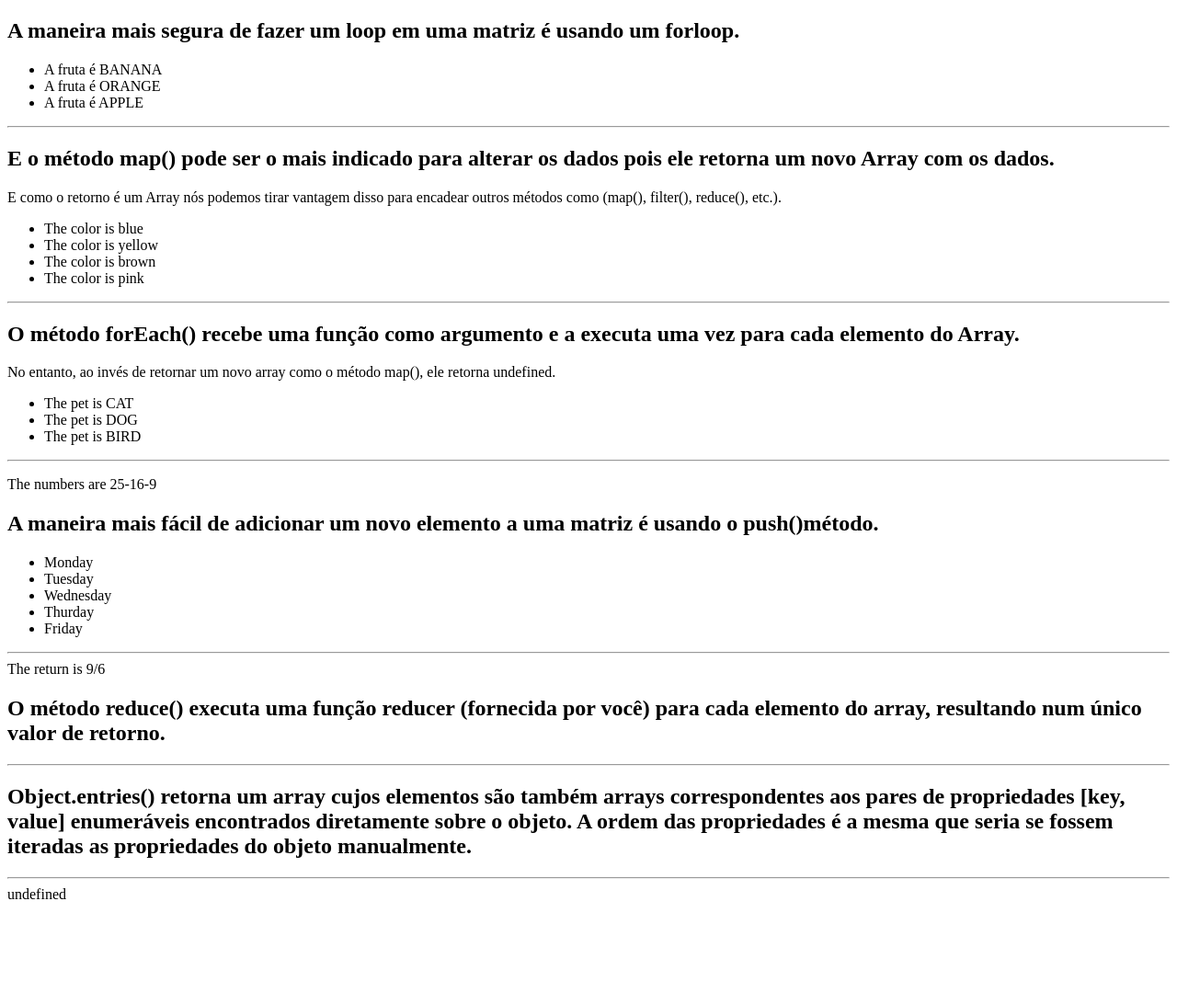
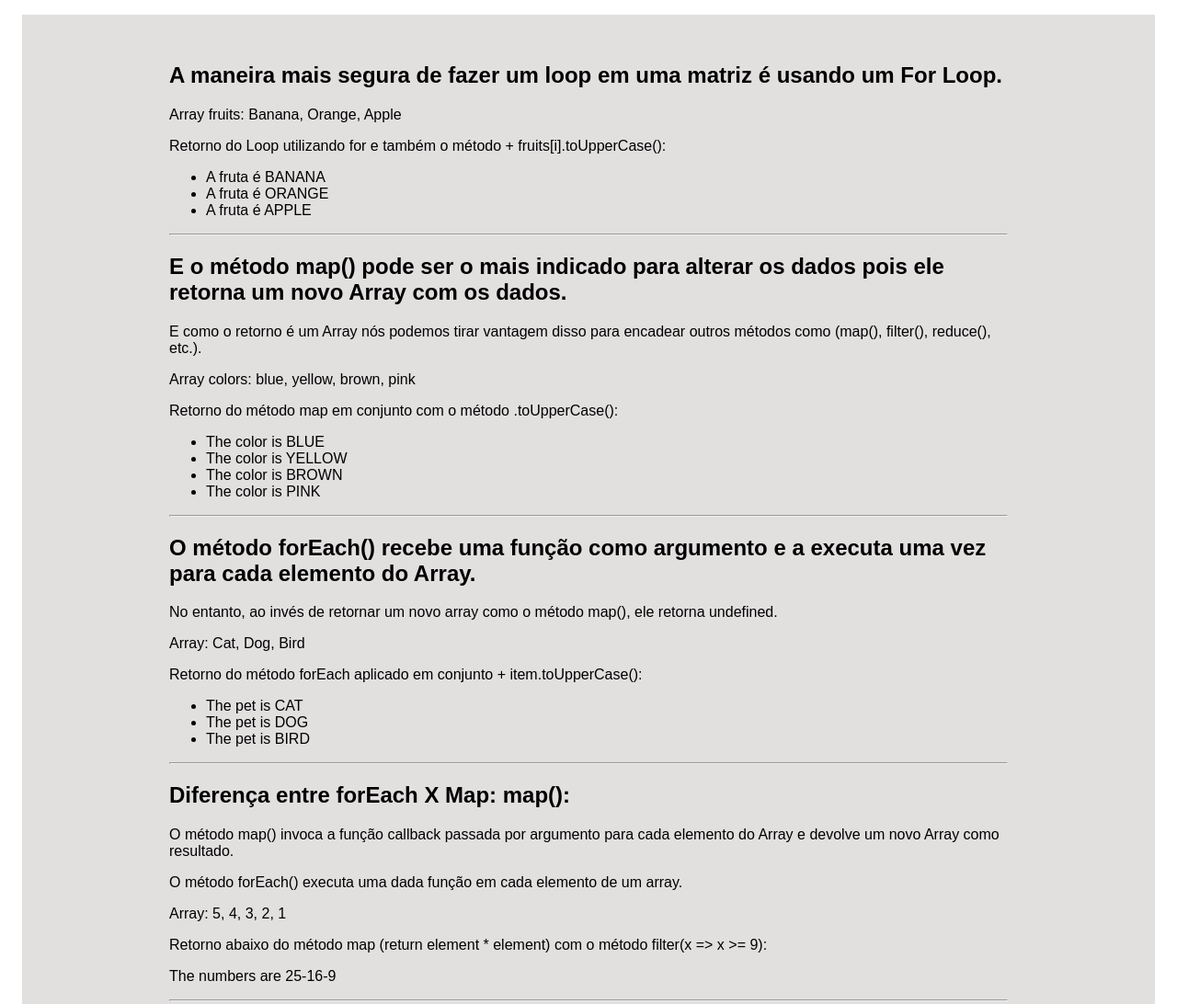
Before and after one commit to renatamoss/estudo-javascript, a plain HTML site: page exercicios_metodos_js_arrays/index.html in a window 1280 px wide. Shown: the top 1092 px of the page at 92% size. Before the commit the page ends 990 px from the top, so only its background shows below. Drawn offline with Linux system fonts and the light colour scheme.

Commit message:
reduce value entries

```diff
--- a/exercicios_metodos_js_arrays/ArrayLoop/index.js
+++ b/exercicios_metodos_js_arrays/ArrayLoop/index.js
@@ -14,10 +14,11 @@ function ArrayLop() {
     //fecha ul
     fruitsLine += `</ul>`;
 
-
     return `
     <div>
-        <h2>A maneira mais segura de fazer um loop em uma matriz é usando um forloop.</h2>
+        <h2>A maneira mais segura de fazer um loop em uma matriz é usando um For Loop.</h2>
+        <p> Array fruits: ${fruits.join(', ')} </p>
+        <p> Retorno do Loop utilizando for e também o método + fruits[i].toUpperCase():</p>
         ${fruitsLine}
         <hr>
     </div>
@@ -36,4 +37,5 @@ function ArrayLoopConsole() {
 }
 ArrayLoopConsole();
 
+
 export default ArrayLop;
--- /dev/null
+++ b/exercicios_metodos_js_arrays/Entries/Entries.js
@@ -0,0 +1,28 @@
+export function Entries() {
+
+    const pets = [
+        {
+            name: `dog`,
+            age: 5
+        },
+        {
+            name: `cat`,
+            age: 8
+        }
+    ]
+
+    const cadastro = Object.entries(pets)
+    console.log(cadastro)
+
+
+    return `
+        <div>
+        <h2> Object.entries() retorna também um array </h2>
+        <p> Onde os elementos são também arrays correspondentes aos pares de propriedades
+        [key, value] enumeráveis encontrados diretamente sobre o objeto. </p>
+        <p>A ordem das propriedades é a mesma que seria se fossem iteradas as propriedades do objeto manualmente. </p>
+        <p> Retorno do Object.entries: ${JSON.stringify(cadastro)} </p>
+        <hr>
+        </div>
+        `
+}
--- a/exercicios_metodos_js_arrays/Filter/index.js
+++ b/exercicios_metodos_js_arrays/Filter/index.js
@@ -1,14 +1,19 @@
-
 function Filter() {
 
     //dados
     const numbers = [9, 6, 3, 0];
 
     //tela
-    return ` The return is
+    return `
+    <h2>O método filter() cria um novo array com todos os elementos que passaram no teste implementado pela função fornecida.</h2>
+    <p> Array: ${numbers.join(', ')}<p>
+    <p> Retorno do método map(item) aplicado em conjunto o método .filter(x => x >= 6).join(" e "): </p>
+    <p> The return is
     ${numbers.map((item) => {
-    return item
-    }).filter(x => x >= 6).join("/")}
+        return item
+    }).filter(x => x >= 6).join(" e ")}
+    </p>
+    <hr>
     `
 };
 
--- a/exercicios_metodos_js_arrays/ForEach/ForEach.js
+++ b/exercicios_metodos_js_arrays/ForEach/ForEach.js
@@ -20,7 +20,9 @@ function ForEach() {
     <div>
         <h2> O método forEach() recebe uma função como argumento e a executa uma vez para cada elemento do Array.</h2>
         <p> No entanto, ao invés de retornar um novo array como o método map(), ele retorna undefined.</p>
-        ${petsLine}
+        <p> Array: ${pets.join(', ')}</p>
+        <p> Retorno do método forEach aplicado em conjunto + item.toUpperCase():
+        <p> ${petsLine} </p>
         <hr>
     </div>
     `
--- a/exercicios_metodos_js_arrays/Map/index.js
+++ b/exercicios_metodos_js_arrays/Map/index.js
@@ -9,11 +9,14 @@ export function MapMetodHTML() {
     <div>
         <h2>E o método map() pode ser o mais indicado para alterar os dados pois ele retorna um novo Array com os dados.</h2>
         <p> E como o retorno é um Array nós podemos tirar vantagem disso para encadear outros métodos como (map(), filter(), reduce(), etc.). </p>
-        <ul>
-            ${colors.map((color) => {
-            return `<li> The color is ${color}</li>`
-            }).join('')}
-        </ul>
+
+            <p> Array colors: ${colors.join(`, `)}</p>
+            <p> Retorno do método map em conjunto com o método .toUpperCase():  </p>
+            <ul>
+                ${colors.map((color) => {
+                    return `<li> The color is ${color.toUpperCase()}</li>`
+                }).join('')}
+            </ul>
         <hr>
     </div>
 `
--- a/exercicios_metodos_js_arrays/Push/index.js
+++ b/exercicios_metodos_js_arrays/Push/index.js
@@ -17,7 +17,9 @@ export function Push() {
     return `
     <div>
         <h2>A maneira mais fácil de adicionar um novo elemento a uma matriz é usando o push()método. </h2>
-        ${$arrayLine}
+        <p>Array: ${$array.join(', ')}</p>
+        <p> Retorno do array utilizando o método $array.push(Friday): </p>
+        <p> ${$arrayLine} </p>
         <hr>
     </div>
     `
--- a/exercicios_metodos_js_arrays/Reduce/Entries/Entries.js
+++ /dev/null
@@ -1,25 +0,0 @@
-export function Entries() {
-
-    const pets = [
-        {
-            name: `dog`,
-            age: 5
-        },
-        {
-            name: `cat`,
-            age: 8
-        }
-    ]
-
-    const cadastro = Object.entries(pets)
-    console.log(cadastro)
-
-    return `
-        <div>
-        <h2> Object.entries() retorna um array cujos elementos são também arrays correspondentes aos pares de propriedades
-        [key, value] enumeráveis encontrados diretamente sobre o objeto. A ordem das propriedades é a mesma que
-        seria se fossem iteradas as propriedades do objeto manualmente. </h2>
-        <hr>
-        </div>
-        `
-}
--- a/exercicios_metodos_js_arrays/Reduce/index.js
+++ b/exercicios_metodos_js_arrays/Reduce/index.js
@@ -11,13 +11,16 @@ export function Reduce() {
         }
     ]
 
-    const total = produtos.map(item => item.preco * 2).reduce((acumulador, valorItem) => acumulador + valorItem, 0) //O 0 é o valor inicial
+    const total = produtos.map(item =>
+        item.preco * 2).reduce((acumulador, valorItem) => acumulador + valorItem, 0)
     console.log(total)
 
     return `
     <div>
-        <h2>O método reduce() executa uma função reducer (fornecida por você) para cada elemento do array, resultando num único valor de retorno. </h2>
-
+        <h2>O método reduce() executa uma função reducer para cada item do array, resultando num único valor de retorno(acumulador). </h2>
+        <p> Exemplo: (.reduce((acumulador, valorItem) => acumulador + valorItem, 0)), onde 0 é o valor inicial </p>
+        <p> Objeto stringify: ${JSON.stringify(produtos)}
+        <p> O valor total do item preço * 2 é: ${total} </p>
         <hr>
     </div>
     `
--- a/exercicios_metodos_js_arrays/Values/Values.js
+++ b/exercicios_metodos_js_arrays/Values/Values.js
@@ -12,9 +12,14 @@ export function Values() {
 
     ]
 
-
     console.log(Object.values(cadastro));
     console.log(cadastro[0].name)
-
+    return `
+    <h2> O método Object.values() retorna um array com os valores das propriedades de um dado objeto</h2>
+    <p> Na mesma ordem provida pelo for...in laço (sendo a diferença que o laço for-in também enumera as propriedades
+        na cadeia prototype).</p>
+    <p> Retorno do Objetct.values: </p>
+    <p> ${JSON.stringify(Object.values(cadastro))} </p>
+   `
 
 }
--- a/exercicios_metodos_js_arrays/forEachXmap/index.js
+++ b/exercicios_metodos_js_arrays/forEachXmap/index.js
@@ -9,11 +9,19 @@ function forEachXmap() {
     //Exemplo retorno map: devolve um novo array
     //tela
     return `
+    <h2> Diferença entre forEach X Map: map(): </h2>
+    <p>O método map() invoca a função callback passada por argumento
+    para cada elemento do Array e devolve um novo Array como resultado.</p>
+    <p>O método forEach() executa uma dada função em cada elemento de um array.</p>
+
+    <p> Array: ${numbers.join(', ')}</p>
+    <p> Retorno abaixo do método map (return element * element) com o método filter(x => x >= 9): </p>
     <p> The numbers are
         ${numbers.map((element) => {
-            return element * element
-        }).filter(x => x >= 9).join('-')}
+        return element * element
+    }).filter(x => x >= 9).join('-')}
     </p>
+    <hr>
     `
 }
 
--- a/exercicios_metodos_js_arrays/index.html
+++ b/exercicios_metodos_js_arrays/index.html
@@ -5,7 +5,8 @@
     <meta charset="UTF-8">
     <meta http-equiv="X-UA-Compatible" content="IE=edge">
     <meta name="viewport" content="width=device-width, initial-scale=1.0">
-    <title>  </title>
+    <link rel="stylesheet" href=style.css >
+    <title> </title>
 </head>
 
 <body>
--- a/exercicios_metodos_js_arrays/main.js
+++ b/exercicios_metodos_js_arrays/main.js
@@ -5,7 +5,7 @@ import { MapMetodHTML } from "./Map/index.js";
 import forEachXmap from "./forEachXmap/index.js"
 import Filter from "./Filter/index.js"
 import { Reduce } from "./Reduce/index.js";
-import { Entries } from "./Reduce/Entries/Entries.js";
+import { Entries } from "./Entries/Entries.js";
 import { Values } from "./Values/Values.js";
 
 
@@ -17,7 +17,6 @@ ${ArrayLop()}
 ${MapMetodHTML()}
 ${ForEach()}
 ${forEachXmap()}
-
 ${Push()}
 ${Filter()}
 ${Reduce()}
--- /dev/null
+++ b/exercicios_metodos_js_arrays/style.css
@@ -0,0 +1,7 @@
+#root {
+    background-color: rgb(226, 223, 223);
+    font-family: Arial, Helvetica, sans-serif;
+    font-size: 1rem;
+    margin: 1rem;
+    padding: 2rem 10rem;
+}
```
Also changed, not shown: exercicios_metodos_js_arrays/01 - forLoop_map()_forEach().png (added), exercicios_metodos_js_arrays/02 - forEachXmap_push()_filter().png (added), exercicios_metodos_js_arrays/03 - reduce()_entries()_values().png (added), exercicios_metodos_js_arrays/user_interface.png (deleted).
